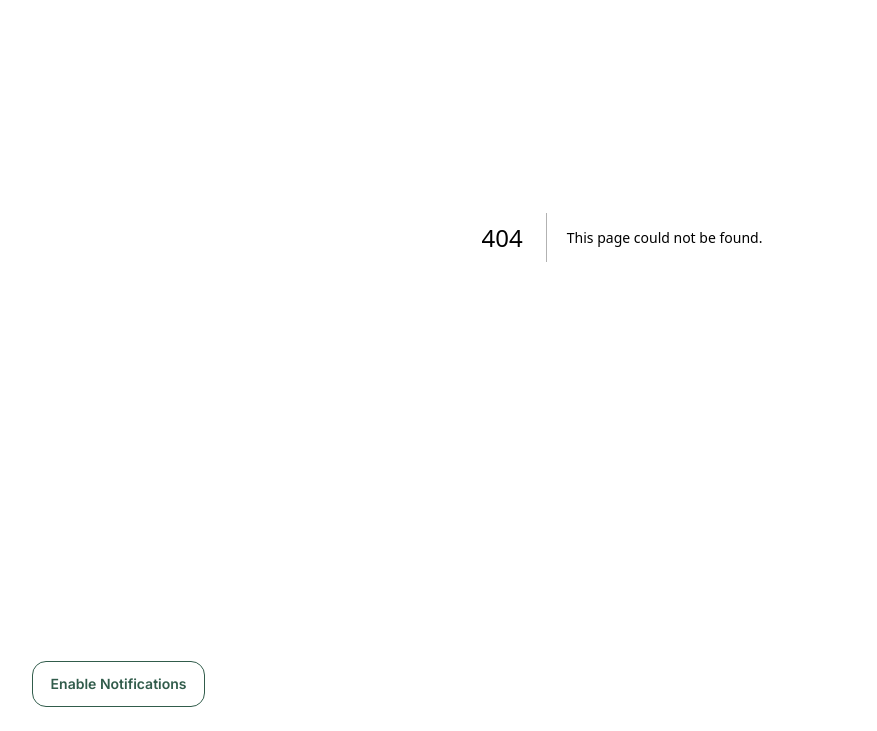
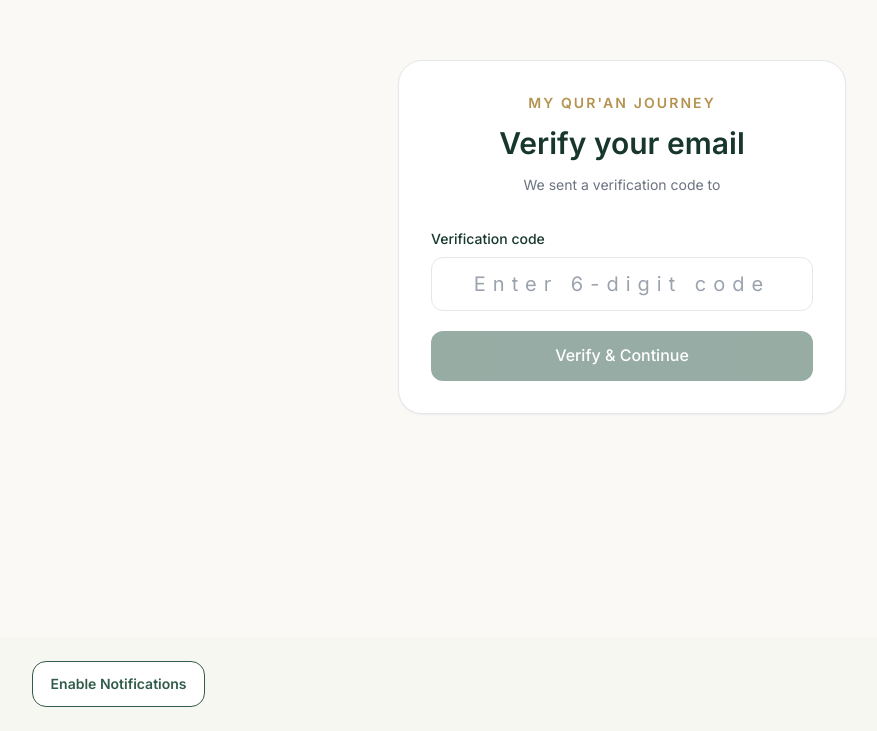
Before and after one commit to amthub-ph/my-quran-journey, a Next.js app: page /auth/verify-otp in a window 1280 px wide. Before the commit this address had no page. Shown: the part 163-894 px from the top of the page, without its empty margins (18-895 px from the left). Built offline with nearby package versions, Linux system fonts and the light colour scheme.

Commit message:
Add email OTP verification for signup

```diff
--- /dev/null
+++ b/app/auth/verify-otp/page.tsx
@@ -0,0 +1,104 @@
+"use client";
+
+import { Suspense, useState } from "react";
+import { useSearchParams } from "next/navigation";
+import { createClient } from "@/lib/supabase/client";
+
+function VerifyOtpContent() {
+  const searchParams = useSearchParams();
+  const email = searchParams.get("email") || "";
+
+  const [code, setCode] = useState("");
+  const [error, setError] = useState<string | null>(null);
+  const [isLoading, setIsLoading] = useState(false);
+
+  const verifyCode = async (e: React.FormEvent<HTMLFormElement>) => {
+    e.preventDefault();
+
+    setIsLoading(true);
+    setError(null);
+
+    const supabase = createClient();
+
+    const { error } = await supabase.auth.verifyOtp({
+      email,
+      token: code,
+      type: "signup",
+    });
+
+    if (error) {
+      setError(error.message);
+      setIsLoading(false);
+      return;
+    }
+
+    window.location.href = "/onboarding";
+  };
+
+  return (
+    <div className="flex min-h-svh items-center justify-center bg-[#FAF9F5] p-6">
+      <div className="w-full max-w-md rounded-3xl border bg-white p-8 shadow-sm">
+        <div className="text-center">
+          <p className="text-sm font-semibold uppercase tracking-[0.15em] text-[#B49350]">
+            My Qur&apos;an Journey
+          </p>
+
+          <h1 className="mt-3 text-3xl font-semibold text-[#17372C]">
+            Verify your email
+          </h1>
+
+          <p className="mt-3 text-sm leading-6 text-gray-500">
+            We sent a verification code to
+          </p>
+
+          <p className="font-medium text-[#315C4B]">{email}</p>
+        </div>
+
+        <form onSubmit={verifyCode} className="mt-8 space-y-5">
+          <div>
+            <label
+              htmlFor="code"
+              className="mb-2 block text-sm font-medium text-[#17372C]"
+            >
+              Verification code
+            </label>
+
+            <input
+              id="code"
+              type="text"
+              inputMode="numeric"
+              autoComplete="one-time-code"
+              maxLength={6}
+              required
+              value={code}
+              onChange={(e) =>
+                setCode(e.target.value.replace(/\D/g, "").slice(0, 6))
+              }
+              placeholder="Enter 6-digit code"
+              className="w-full rounded-xl border px-4 py-3 text-center text-xl tracking-[0.35em] outline-none focus:border-[#315C4B]"
+            />
+          </div>
+
+          {error && (
+            <p className="text-center text-sm text-red-600">{error}</p>
+          )}
+
+          <button
+            type="submit"
+            disabled={isLoading || code.length !== 6}
+            className="w-full rounded-xl bg-[#315C4B] px-4 py-3 font-medium text-white disabled:opacity-50"
+          >
+            {isLoading ? "Verifying..." : "Verify & Continue"}
+          </button>
+        </form>
+      </div>
+    </div>
+  );
+}
+export default function VerifyOtpPage() {
+  return (
+    <Suspense fallback={<div className="p-6 text-center">Loading...</div>}>
+      <VerifyOtpContent />
+    </Suspense>
+  );
+}
--- a/components/sign-up-form.tsx
+++ b/components/sign-up-form.tsx
@@ -48,7 +48,7 @@ export function SignUpForm({
         },
       });
       if (error) throw error;
-     window.location.href = "/auth/sign-up-success";
+     window.location.href = `/auth/verify-otp?email=${encodeURIComponent(email)}`;
     } catch (error: unknown) {
       setError(error instanceof Error ? error.message : "An error occurred");
     } finally {
```
